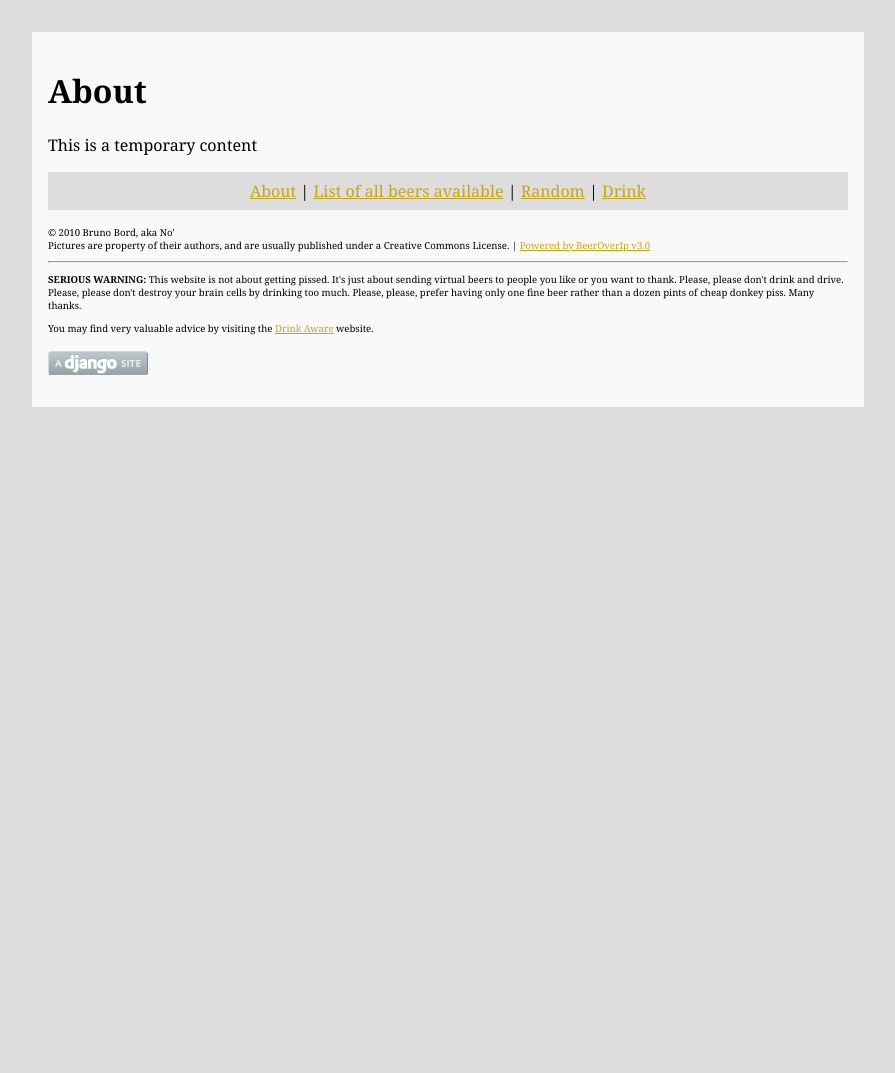
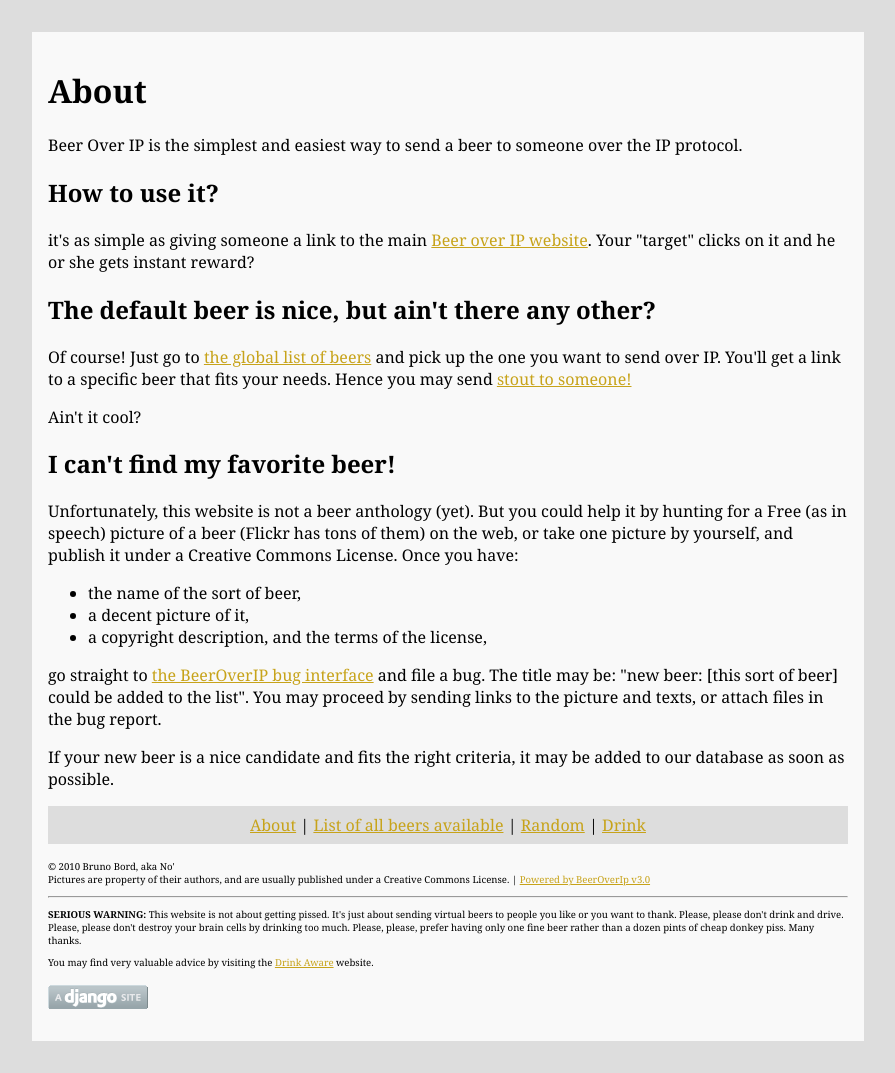
Before and after one commit to brunobord/beeroverip, a Django app: template templates/pages/about.html in a window 1280 px wide. Shown: the whole page, without its empty margins (192-1087 px from the left). Before the commit the page ends 407 px from the top, so only its background shows below. Run offline with Django 3.2, Linux system fonts and the light colour scheme; the template is opened without the code that fills it, so the values that code supplies are empty; parts of the project's set-up code (start-up, migrations or seed data) failed here and were passed over.

Commit message:
now we have a copy of the original about page

```diff
--- a/templates/pages/about.html
+++ b/templates/pages/about.html
@@ -4,6 +4,30 @@
 {% block content %}
 <h1>{% trans "About" %}</h1>
 <div>
-This is a temporary content
+<p>{% blocktrans %}Beer Over IP is the simplest and easiest way to send a beer to someone over the IP protocol.{% endblocktrans %}
+</p>
+
+<h2>{% blocktrans %}How to use it?{% endblocktrans %}</h2>
+<p>{% blocktrans %}it's as simple as giving someone a link to the main <a href="http://beeroverip.org">Beer over IP website</a>. Your "target" clicks on it and he or she gets instant reward?{% endblocktrans %}
+</p>
+
+<h2>{% blocktrans %}The default beer is nice, but ain't there any other?{% endblocktrans %}</h2>
+<p>{% blocktrans %}Of course! Just go to <a href="http://beeroverip.org/all/">the global list of beers</a> and pick up the one you want to send over IP. You'll get a link to a specific beer that fits your needs. Hence you may send <a href="http://beeroverip.org/stout/">stout to someone!</a>{% endblocktrans %}
+</p>
+<p>{% blocktrans %}Ain't it cool?{% endblocktrans %}
+</p>
+
+<h2>{% blocktrans %}I can't find my favorite beer!{% endblocktrans %}</h2>
+<p>{% blocktrans %}Unfortunately, this website is not a beer anthology (yet). But you could help it by hunting for a Free (as in speech) picture of a beer (Flickr has tons of them) on the web, or take one picture by yourself, and publish it under a Creative Commons License. Once you have:{% endblocktrans %}
+</p>
+<ul>
+ <li>{% blocktrans %}the name of the sort of beer,{% endblocktrans %}</li>
+ <li>{% blocktrans %}a decent picture of it,{% endblocktrans %}</li>
+ <li>{% blocktrans %}a copyright description, and the terms of the license,{% endblocktrans %}</li>
+</ul>
+<p>{% blocktrans %}go straight to <a href="https://bugs.launchpad.net/beeroverip/">the BeerOverIP bug interface</a> and file a bug. The title may be: "new beer: [this sort of beer] could be added to the list". You may proceed by sending links to the picture and texts, or attach files in the bug report.{% endblocktrans %}</p>
+
+<p>{% blocktrans %}If your new beer is a nice candidate and fits the right criteria, it may be added to our database as soon as possible.{% endblocktrans %}</p>
+
 </div>
 {% endblock %}
```
